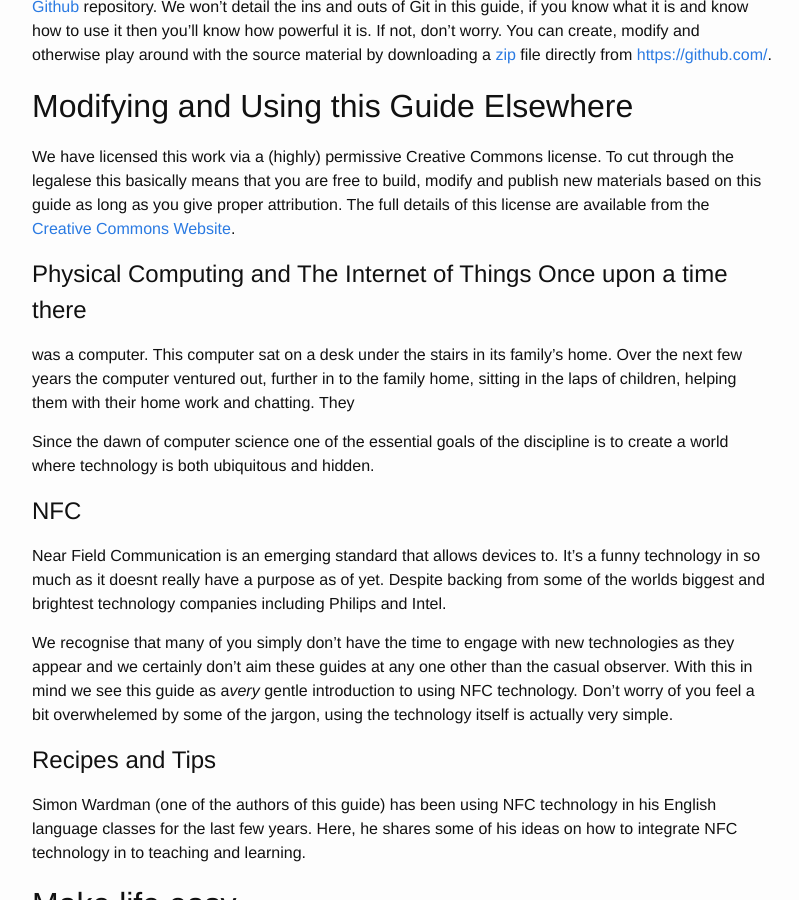
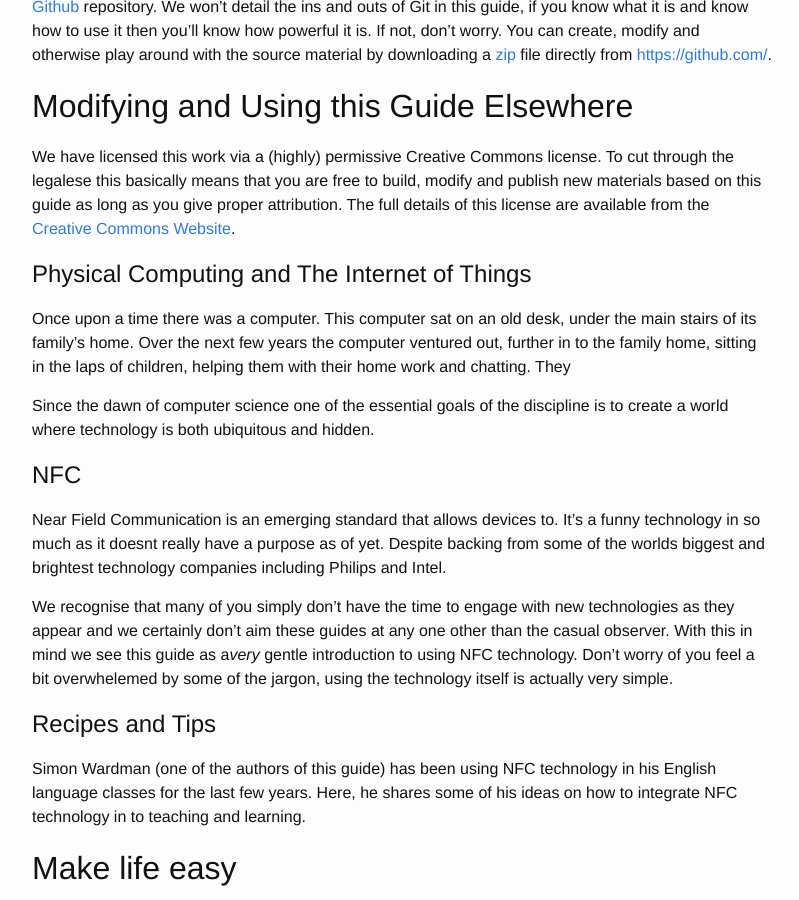
Before and after one commit to teacher-guides/teacher-guides.github.io, a Jekyll site: the page built from _posts/2015-04-9-nfc.markdown, in a window 1280 px wide and 900 px high, scrolled down 1759 px. Shown: the whole window, without its empty margins (238-1037 px from the left). Built offline with Jekyll 4.4.1, drawn with Linux system fonts in a browser that asks for light colours.

```diff
--- a/_posts/2015-04-9-nfc.markdown
+++ b/_posts/2015-04-9-nfc.markdown
@@ -54,8 +54,8 @@
 We have licensed this work via a (highly) permissive Creative Commons license. To cut through the legalese this basically means that you are free to build, modify and publish new materials based on this guide as long as you give proper attribution. The full details of this license are available from the [Creative Commons Website](http://creativecommons.org/licenses/by-nc-sa/4.0/).
 
 
-# Physical Computing and The Internet of Things Once upon a time there
-was a computer. This computer sat on a desk under the stairs in its
+# Physical Computing and The Internet of Things
+Once upon a time there was a computer. This computer sat on an old desk, under the main stairs of its
 family's home. Over the next few years the computer ventured out,
 further in to the family home, sitting in the laps of children,
 helping them with their home work and chatting. They
```
